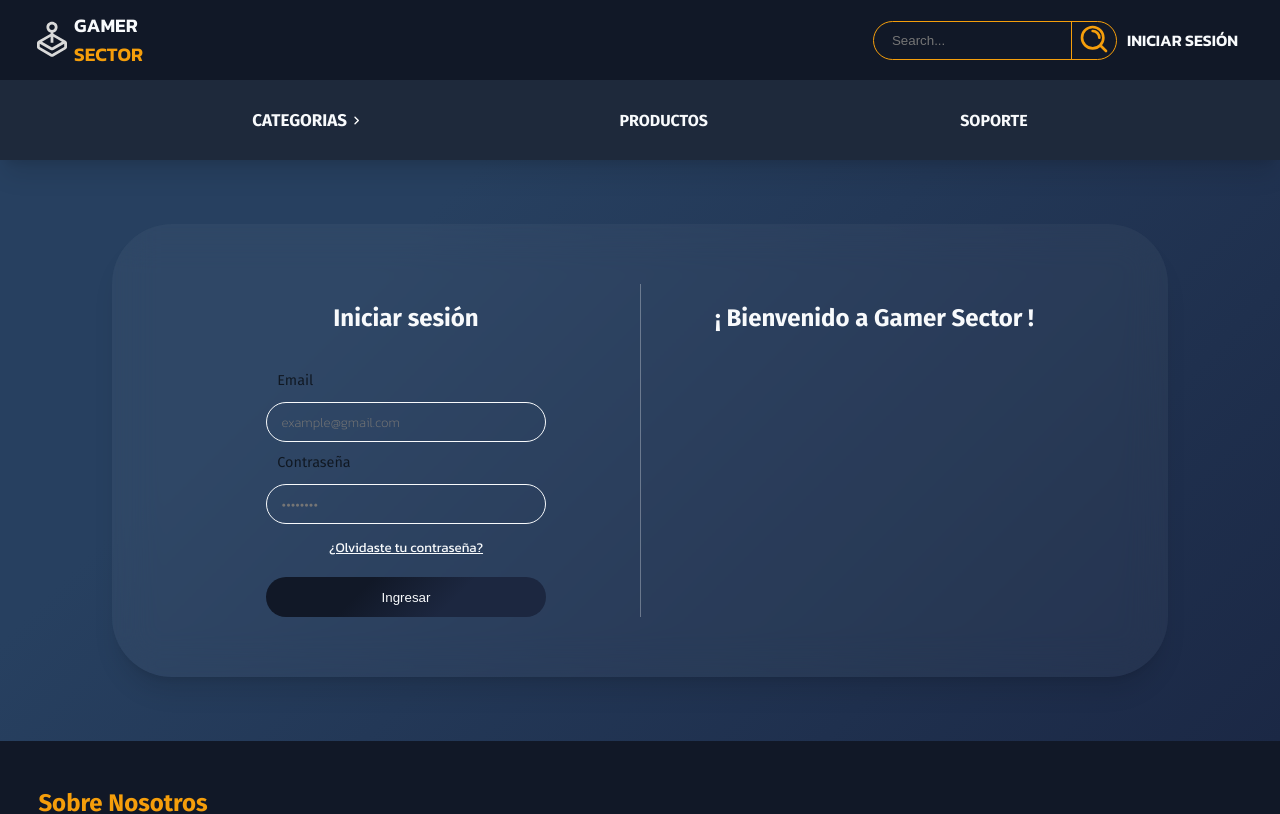
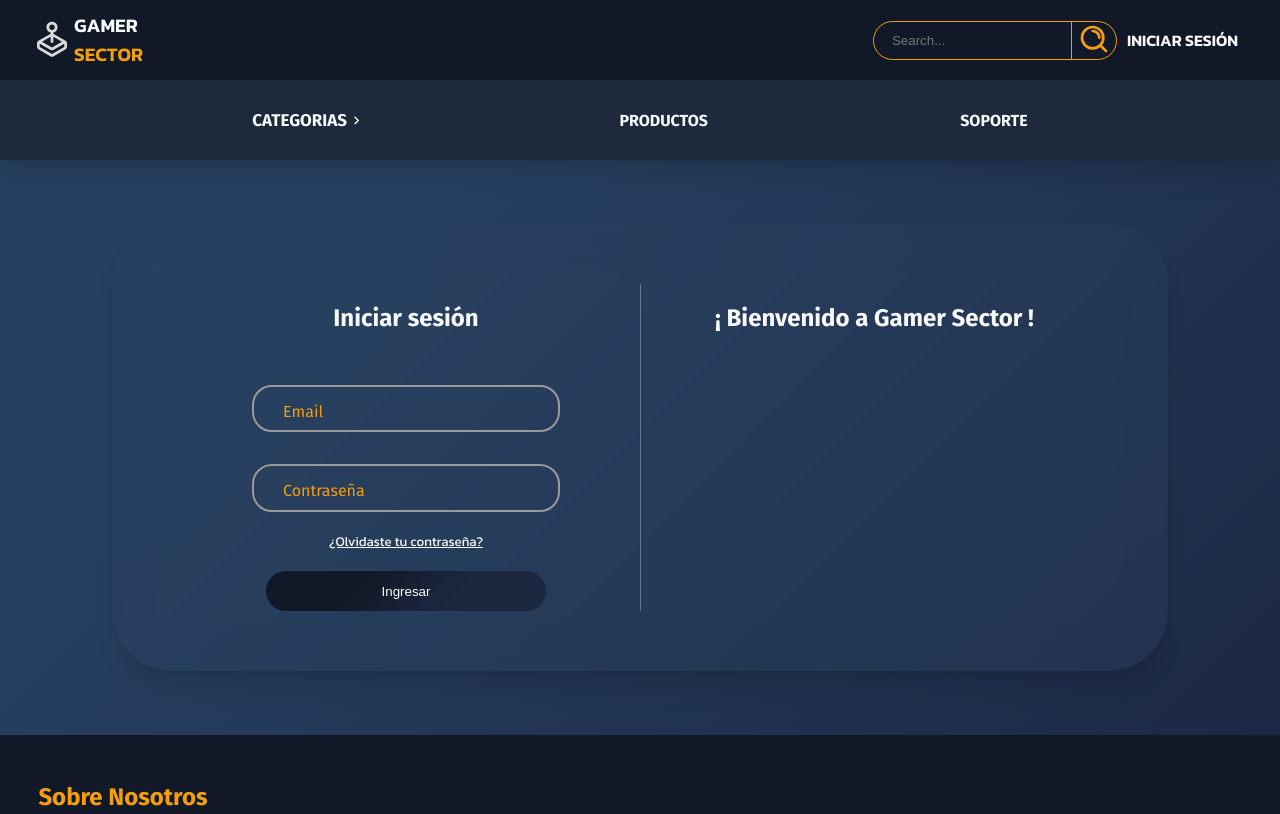
Before and after one commit to MartinEAcosta/gamer-sector-react, a React (Vite) app in the folder gamer-sector/: page /login in a window 1280 px wide. Shown: the top 814 px of the page. Built offline with nearby package versions, Linux system fonts and the light colour scheme; a web font is replaced by a local one.

Commit message:
emprolijando animación

```diff
--- a/gamer-sector/src/auth/components/FormLogin.jsx
+++ b/gamer-sector/src/auth/components/FormLogin.jsx
@@ -3,7 +3,7 @@ import styles from '../styles/FormLogin.module.css';
 import { useForm } from '../../hooks/useForm';
 import { useContext } from 'react';
 import { AuthContext } from '../context/AuthContext';
-import { useNavigate } from 'react-router-dom';
+import { Link, useNavigate } from 'react-router-dom';
 
 export const FormLogin = () => {
 
@@ -36,11 +36,21 @@ export const FormLogin = () => {
         <div className={styles.leftContainer}>
           <h2 className={styles.subtitle}>Iniciar sesión</h2>
           <form className={styles.form} onSubmit={ onLogin }>
-            <label htmlFor="email" className={styles.labelText}>Email</label>
-            <input type="email" name="email" id="email" value={email} placeholder="example@gmail.com" className={styles.inputForm} onChange={onInputChange} required />
-            <label htmlFor="password" className={styles.labelText}>Contraseña</label>
-            <input type="password" name="password" id="password" value={password} placeholder="••••••••" className={styles.inputForm} onChange={onInputChange} required/>
-            <small className={styles.smallText}>¿Olvidaste tu contraseña?</small>
+
+            <div className={styles.inputGroup}>
+              <input type="email" autoComplete='off' name="email" id="email" value={email} placeholder="example@gmail.com" className={styles.inputForm} onChange={onInputChange} required />
+              <label htmlFor="email" className={styles.labelText}>Email</label>
+            </div>
+
+            <div className={styles.inputGroup}>
+              <input type="password" name="password" id="password" value={password} placeholder="••••••••" className={styles.inputForm} onChange={onInputChange} required/>
+              <label htmlFor="password" className={styles.labelText}>Contraseña</label>
+            </div>
+
+            <Link to="/forgot-password">
+              <small className={styles.smallText}>¿Olvidaste tu contraseña?</small>
+            </Link>
+
             <input type="submit"
                    value="Ingresar"
                    className={` ${styles.btnSumbit} `}
--- a/gamer-sector/src/auth/styles/FormLogin.module.css
+++ b/gamer-sector/src/auth/styles/FormLogin.module.css
@@ -3,7 +3,7 @@
 .loginContainer{
     display: flex;
     border-radius: 60px;
-    background-color: rgba(245, 245, 245, 0.04);
+    background-color: rgba(45, 66, 96, 0.363);
     backdrop-filter: blur(20px);
     padding: 60px;
     box-shadow: var(--boxShadow);
@@ -43,29 +43,68 @@
 }
 
 .labelText{
-    width: 55%;
-    text-align: left;
-    display: block;
+    position: absolute;
+    transform: translateY(-50%);
+    top: 50%;
+    left: 25%;
+    padding: 1%;
     font-family: var(--fontSecondary);
-    font-size: 0.9rem;
-    color: rgba(0, 0, 0, 0.65);
+    font-size: 1rem;
+    color: var(--brandColor);
+    pointer-events: none;
+    transition: .3s all ;
+}
+
+.inputGroup{
+    position: relative;
+    width: 40vw;
+}
+
+.inputGroup input:focus~label ,
+.inputGroup input:valid~label{
+    background: linear-gradient(to bottom, var(--lightPrimary) 50%, transparent 50%);
+    width: 20%;
+    top: 20%;
+    border-radius: 5px 5px 0 0; /* Solo esquinas superiores */
+    padding-left: 10px;
+    padding-right: 10px;
+}
+
+.inputGroup input:not(:placeholder-shown) ~ label {
+    background-color: var(--lightPrimary);
+    top: 20%;
+}
+
+.inputForm::placeholder{
+    color: transparent;
+}
+
+.inputForm:focus::placeholder{
+    color: rgba(240, 240, 255, 0.5);
 }
 
 .inputForm{
     margin: 0.8rem;
     height: 2.5rem;
     width: 60%;
+    height: 60%;
     padding: 15px;
     color: var(--whiteCustom);
     background-color: transparent;
-    border: solid thin;
+    border: solid 2px;
     border-radius: 20px;
+    border-color: rgb(154, 154, 154);
     font-family: var(--fontPrimary);
     font-weight: 200;
+    transition: transform 0.3s ease-in;
 }
 
 .inputForm:focus{
     outline: none;
+    border: 0px;
+    transform: scale(1.05);
+    background-color: var(--lightPrimary);
+    box-shadow: var(--boxShadow);
 }
 
 .btnSumbit{
--- a/gamer-sector/src/shop/components/ProductDetail.jsx
+++ b/gamer-sector/src/shop/components/ProductDetail.jsx
@@ -27,7 +27,7 @@ export const ProductDetail = ( { id } ) => {
                 <div className={styles.containerDetails}>
                     <h1 className={styles.nameProduct}> { product.name } </h1>
                     <p className={`${styles.simpleText} ${styles.quantityText}`}> Unidades restantes: { product.quantity } </p>
-                    <p className={styles.simpleText}> $ { product.price } </p>
+                    <p className={`${styles.simpleText} ${styles.priceText}`}> $ { product.price } </p>
                     <button className={styles.btnBuy}>Comprar</button>
                     <button className={styles.btnAddToCart}>Agregar al carrito</button>
                 </div>
--- a/gamer-sector/src/shop/styles/ProductDetail.module.css
+++ b/gamer-sector/src/shop/styles/ProductDetail.module.css
@@ -65,8 +65,17 @@
     font-family: var(--fontAlternative);
 }
 
+.priceText{
+    color: green;
+    text-align: end;
+    margin-right: 10%;
+}
+
 .btnBuy{
-
+    padding: 10px;
+    width: 30%;
+    border-radius: 2rem;
+    border: solid 1px;
 }
 
 .btnAddToCart{
```
